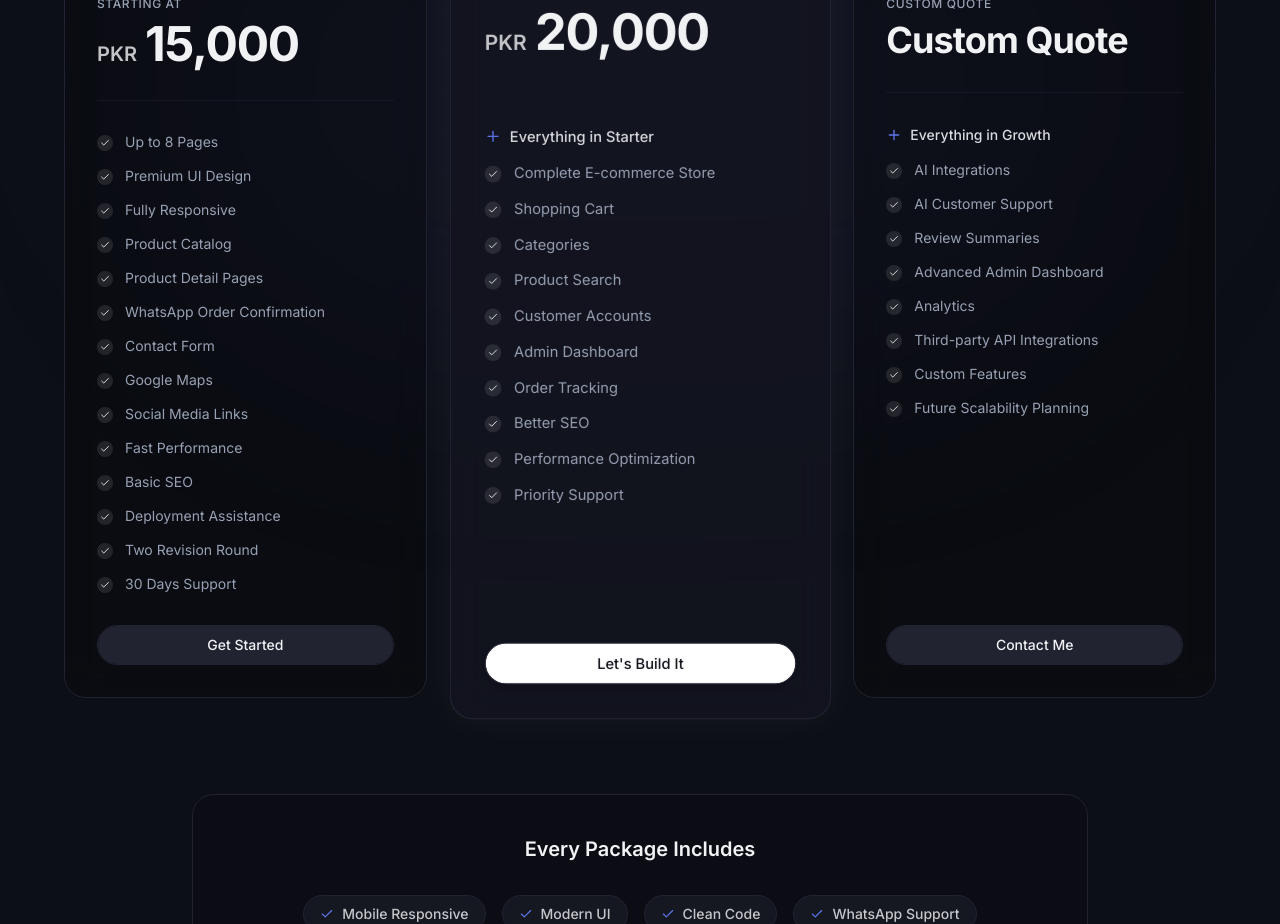
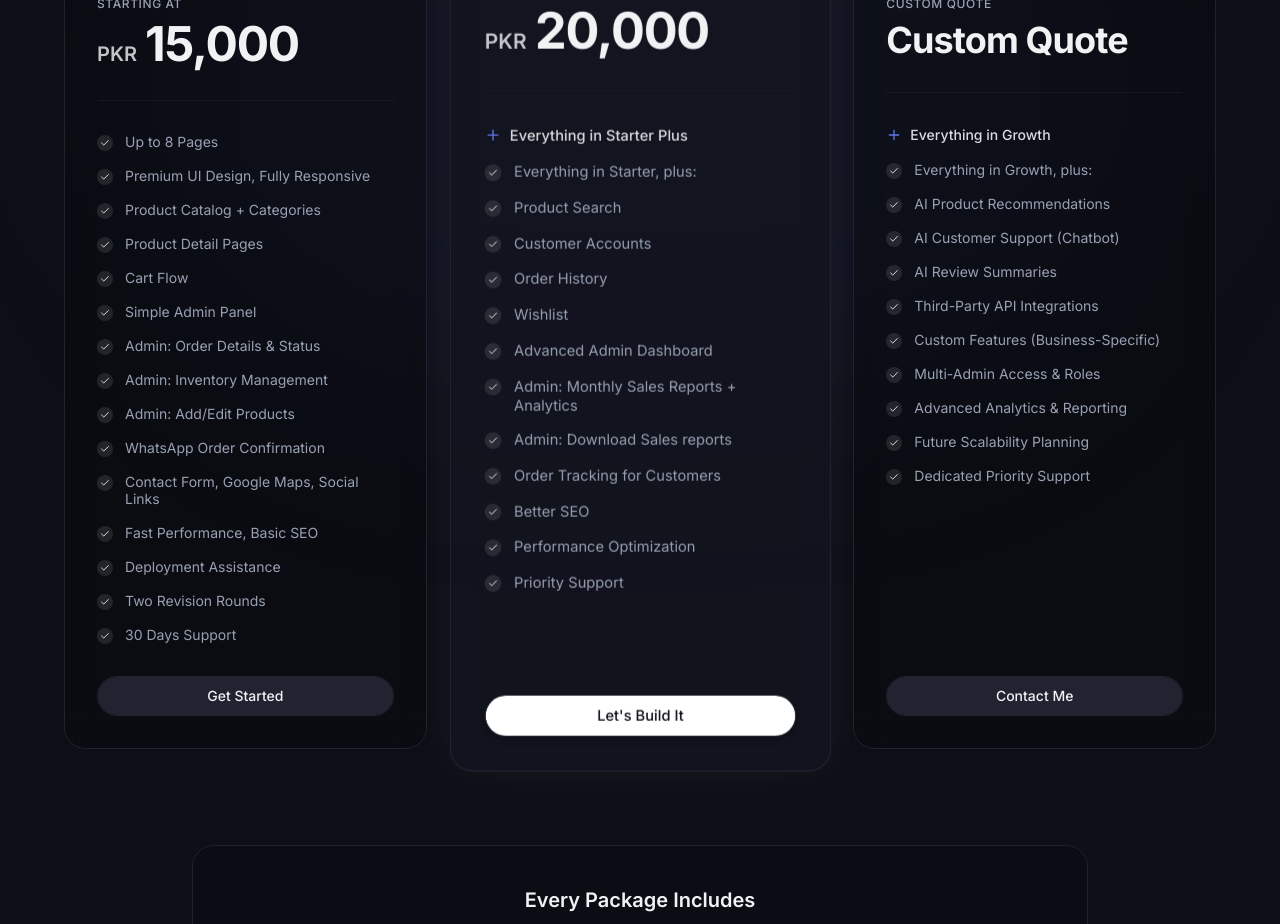
Before and after one commit to Muhammad-Bilal-Rafique/Portfolio, a Next.js app: page /business in a window 1280 px wide. Shown: the part 7260-8184 px from the top of the page. Built offline with nearby package versions, Linux system fonts and the light colour scheme.

Commit message:
fix: update pricing package features and descriptions for clarity and consistency

```diff
--- a/src/components/business/pricing.tsx
+++ b/src/components/business/pricing.tsx
@@ -31,18 +31,19 @@ const packages = [
     price: "15,000",
     features: [
       "Up to 8 Pages",
-      "Premium UI Design",
-      "Fully Responsive",
-      "Product Catalog",
+"Premium UI Design, Fully Responsive",
+"Product Catalog + Categories",
 "Product Detail Pages",
+"Cart Flow",
+"Simple Admin Panel",
+"Admin: Order Details & Status",
+"Admin: Inventory Management",
+"Admin: Add/Edit Products",
 "WhatsApp Order Confirmation",
-      "Contact Form",
-      "Google Maps",
-      "Social Media Links",
-      "Fast Performance",
-      "Basic SEO",
+"Contact Form, Google Maps, Social Links",
+"Fast Performance, Basic SEO",
 "Deployment Assistance",
-      "Two Revision Round",
+"Two Revision Rounds",
 "30 Days Support",
     ],
     buttonText: "Get Started",
@@ -56,15 +57,17 @@ const packages = [
     priceLabel: "Starting at",
     currency: "PKR",
     price: "20,000",
-    includesPrevious: "Everything in Starter",
+    includesPrevious: "Everything in Starter Plus",
     features: [
-      "Complete E-commerce Store",
-      "Shopping Cart",
-      "Categories",
+      "Everything in Starter, plus:",
 "Product Search",
 "Customer Accounts",
-      "Admin Dashboard",
-      "Order Tracking",
+"Order History",
+"Wishlist",
+"Advanced Admin Dashboard",
+"Admin: Monthly Sales Reports + Analytics",
+"Admin: Download Sales reports",
+"Order Tracking for Customers",
 "Better SEO",
 "Performance Optimization",
 "Priority Support",
@@ -82,14 +85,16 @@ const packages = [
     price: "",
     includesPrevious: "Everything in Growth",
     features: [
-      "AI Integrations",
-      "AI Customer Support",
-      "Review Summaries",
-      "Advanced Admin Dashboard",
-      "Analytics",
-      "Third-party API Integrations",
-      "Custom Features",
+      "Everything in Growth, plus:",
+"AI Product Recommendations",
+"AI Customer Support (Chatbot)",
+"AI Review Summaries",
+"Third-Party API Integrations",
+"Custom Features (Business-Specific)",
+"Multi-Admin Access & Roles",
+"Advanced Analytics & Reporting",
 "Future Scalability Planning",
+"Dedicated Priority Support",
     ],
     buttonText: "Contact Me",
     popular: false,
```
Lines whose indentation alone changed are shown as unchanged.
